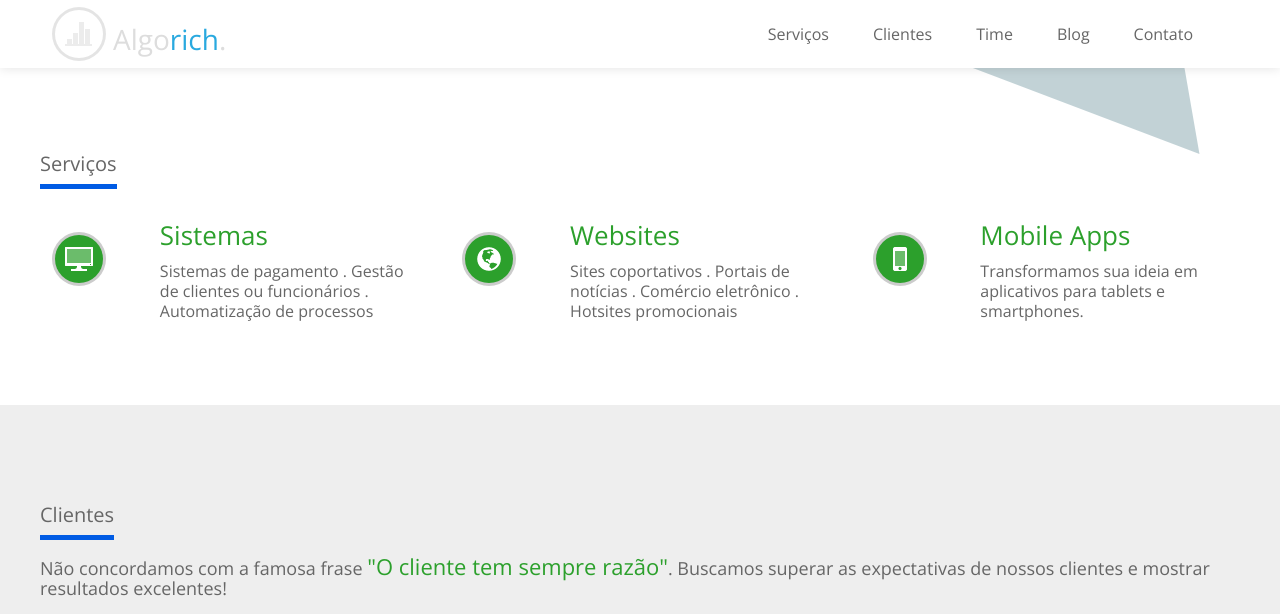
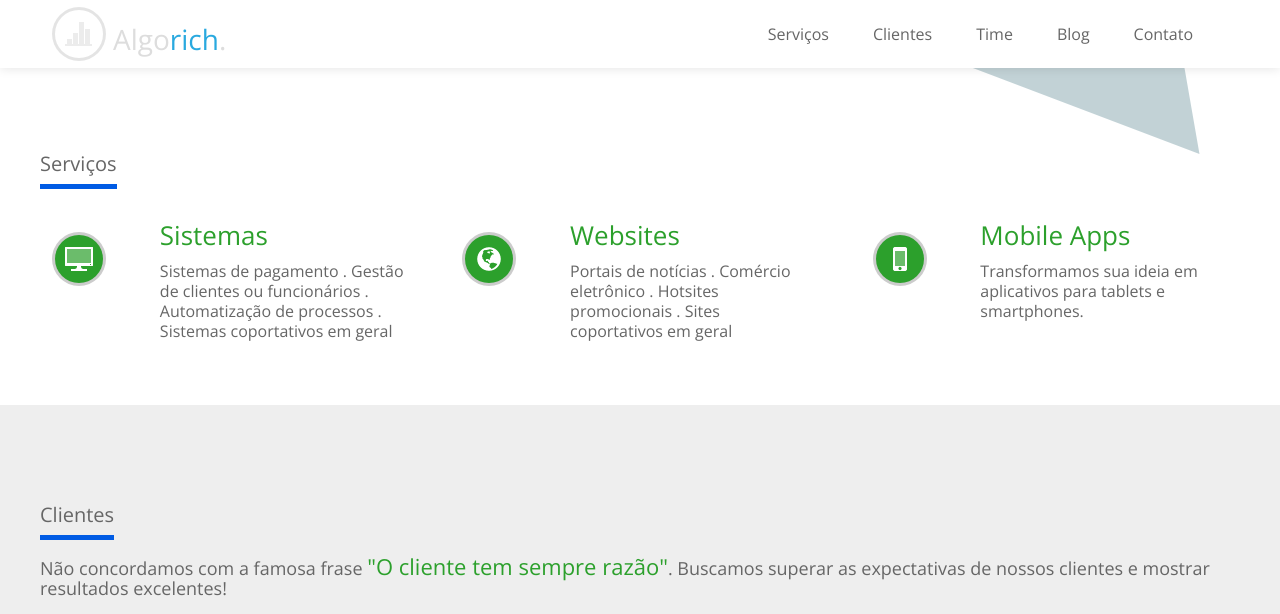
Before and after one commit to algorich/site2.0, a Jekyll site: the page built from index.html, in a window 1280 px wide and 900 px high, scrolled down 511 px, cut to the strip 0-614 px from the top of the window. Built offline with Jekyll 4.4.1, drawn with Linux system fonts in a browser that asks for light colours; some web fonts are replaced.

Commit message:
Ajustes dos serviços

```diff
--- a/index.html
+++ b/index.html
@@ -27,7 +27,7 @@ description: HE:labs é uma empresa pioneira em desenvolvimento de sistemas web,
             <i class="ico-display ico-white circle-color-full"></i>
             <div class="icons-box-vert-info">
               <h3>Sistemas</h3>
-              <p>Sistemas de pagamento . Gestão de clientes ou funcionários . Automatização de processos</p>
+              <p>Sistemas de pagamento . Gestão de clientes ou funcionários . Automatização de processos . Sistemas coportativos em geral</p>
             </div>
             <div class="clear"></div>
           </div>
@@ -40,7 +40,7 @@ description: HE:labs é uma empresa pioneira em desenvolvimento de sistemas web,
             <i class="ico-globe  ico-white circle-color-full"></i>
             <div class="icons-box-vert-info">
               <h3>Websites</h3>
-              <p>Sites coportativos . Portais de notícias . Comércio eletrônico . Hotsites promocionais</p>
+              <p>Portais de notícias . Comércio eletrônico . Hotsites promocionais . Sites coportativos em geral</p>
             </div>
             <div class="clear"></div>
           </div>
```
